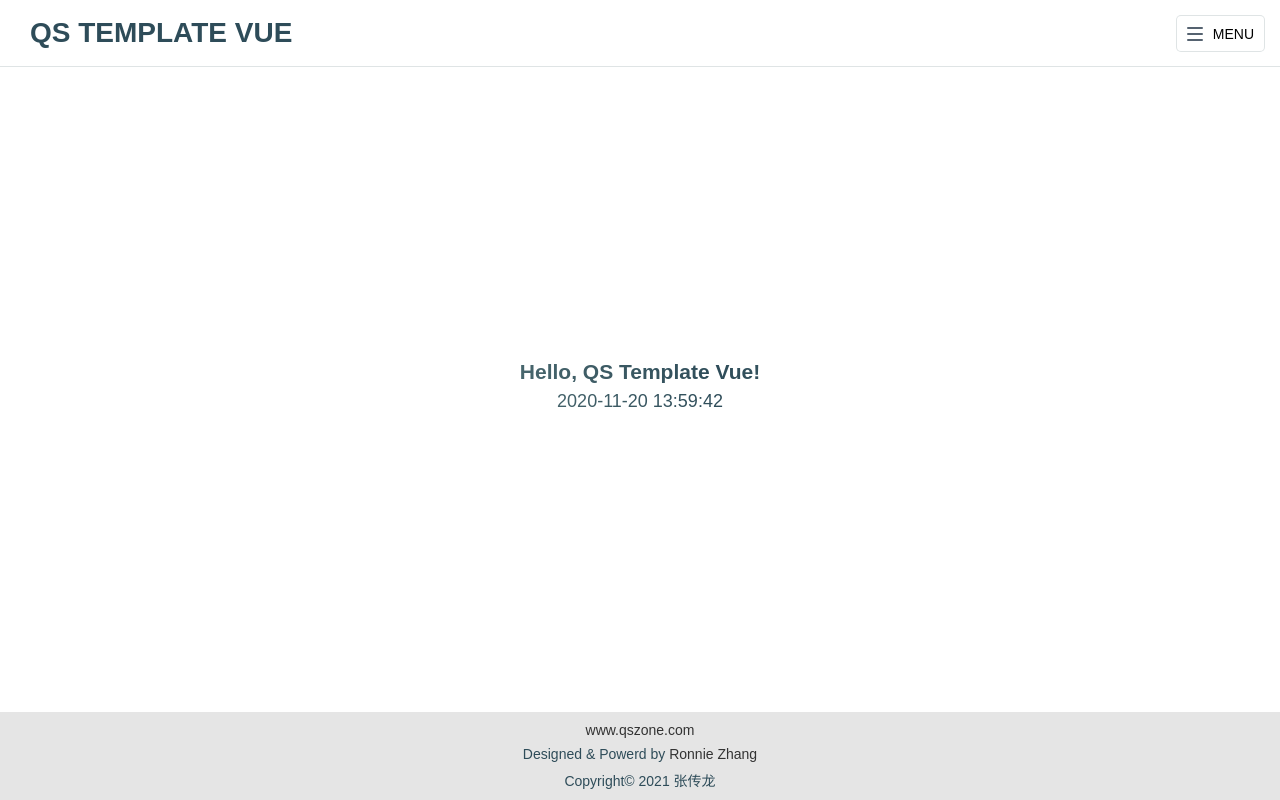
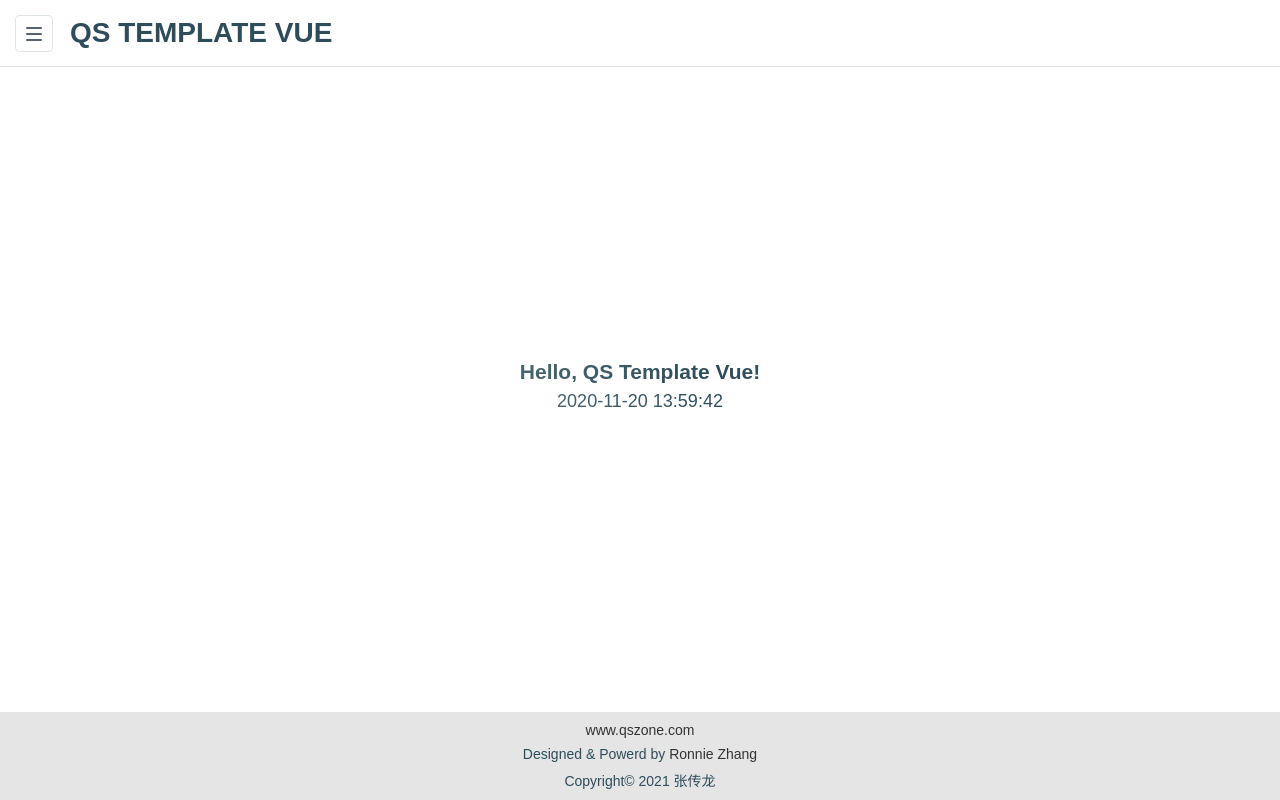
Before and after one commit to zclzone/qs-vue-template, a Vue app: page /#/index in a window 1280 px wide. Built offline with nearby package versions, Linux system fonts and the light colour scheme; a web font is replaced by a local one.

Commit message:
调整样式

```diff
--- a/src/layout/index/components/trigger.vue
+++ b/src/layout/index/components/trigger.vue
@@ -5,7 +5,6 @@
       <span></span>
       <span></span>
     </div>
-    <span class="trigger-text">Menu</span>
   </div>
 </template>
 
--- a/src/layout/index/index.vue
+++ b/src/layout/index/index.vue
@@ -94,13 +94,13 @@ export default {
   &.left {
     flex-direction: row;
     #content .header {
-      padding-left: 115px;
+      padding-left: 70px;
     }
   }
   &.right {
     flex-direction: row-reverse;
     #content .header {
-      padding-right: 115px;
+      padding-right: 70px;
     }
   }
   &.menu-active {
--- a/src/settings.js
+++ b/src/settings.js
@@ -1,7 +1,7 @@
 module.exports = {
   title: 'QS Template Vue', // 页面title,项目名
   isShowMenu: true, //是否显示侧边栏菜单
-  navDirection: 'right',  // 侧边栏显示位置：left OR right
+  navDirection: 'left',  // 侧边栏显示位置：left OR right
   isShowHeader: true,  //是否显示主体内容的头部信息
   isShowFooter: true,  //是否显示主体内容的尾部信息
 }
```
